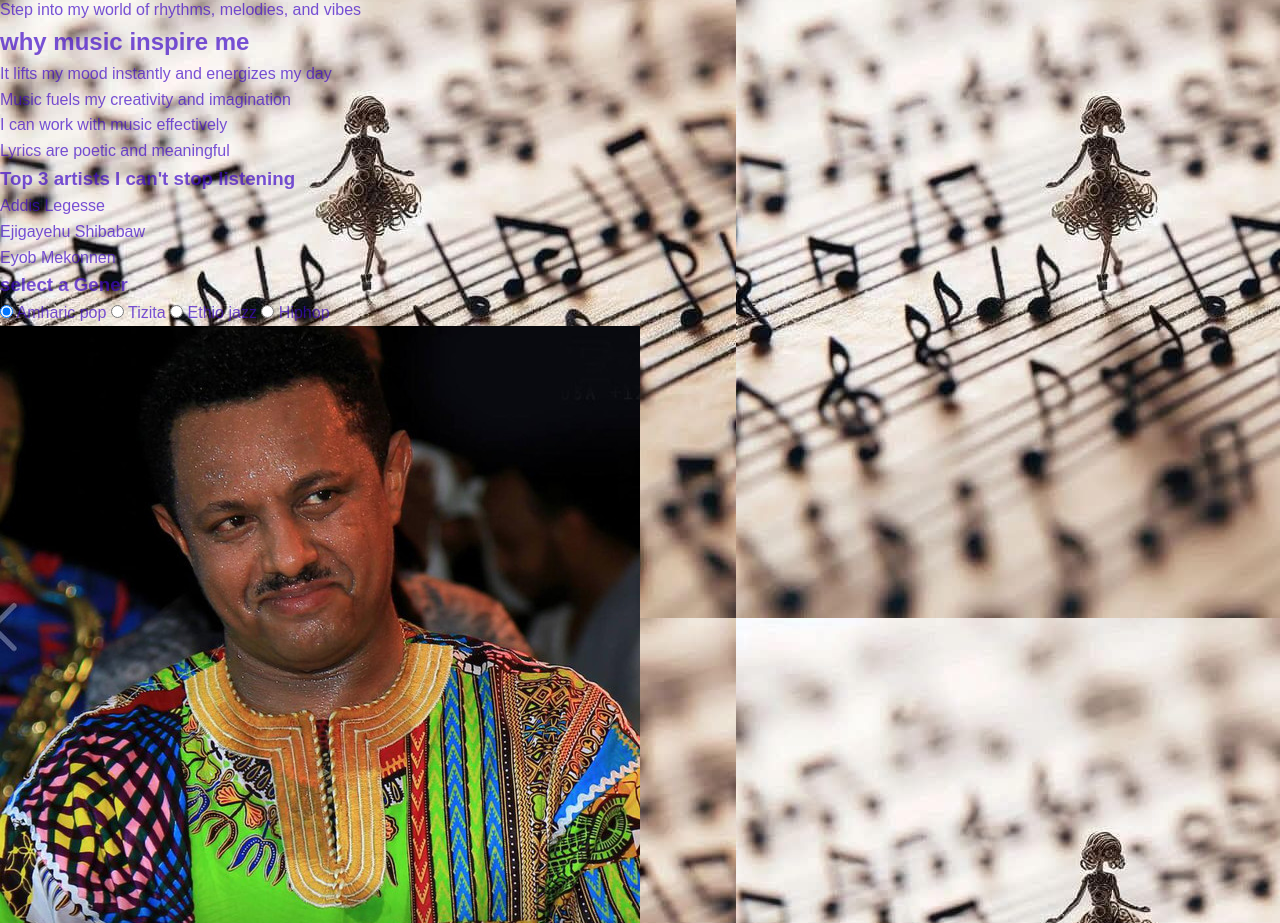
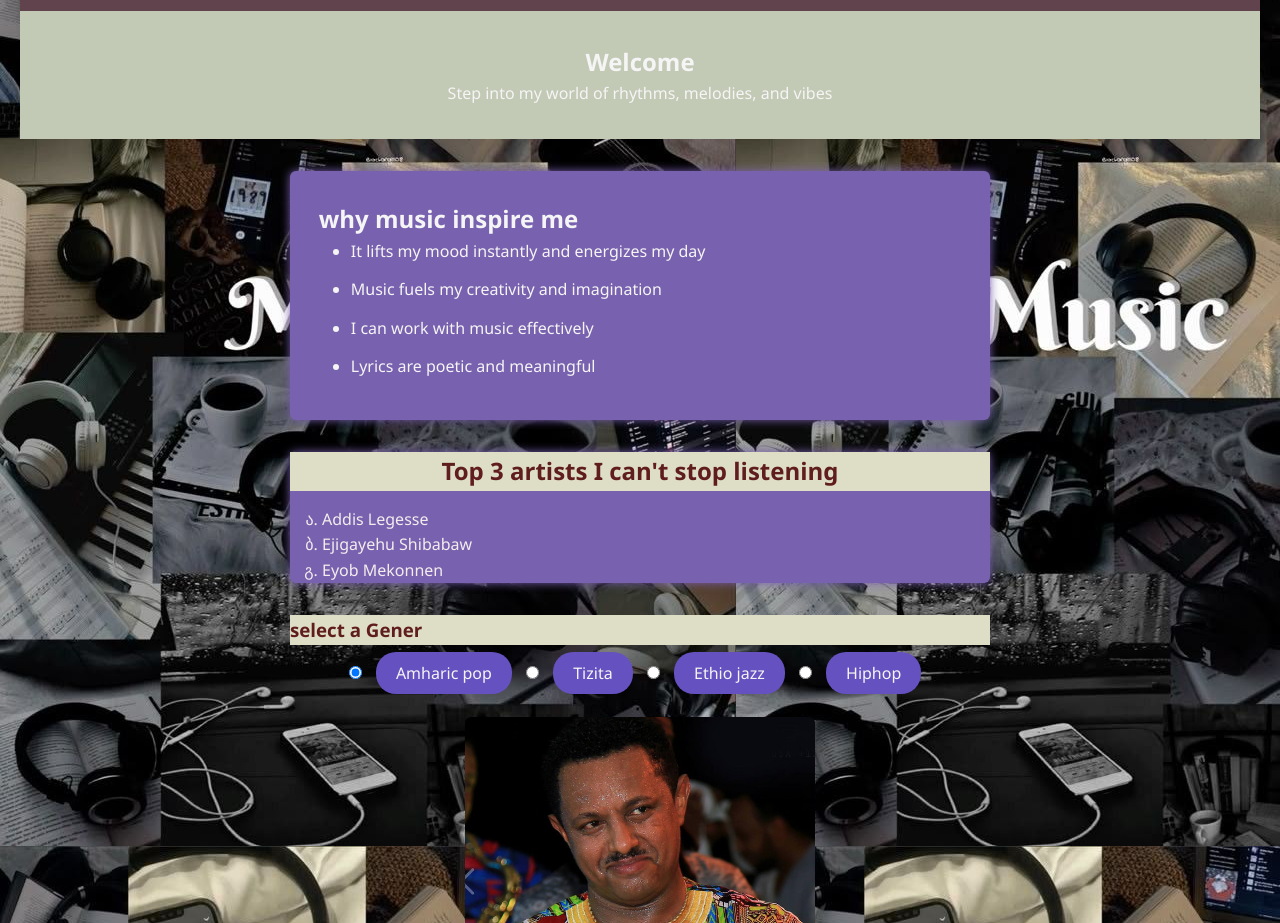
Before and after one commit to rahel-eyob/what-i-love, a plain HTML site: page index.html in a window 1280 px wide. Shown: the part 118-1041 px from the top of the page. Drawn offline with Linux system fonts and the light colour scheme; a web font is replaced by a local one.

Commit message:
add some images

```diff
--- a/index.html
+++ b/index.html
@@ -57,23 +57,29 @@
     <label for="pop">Amharic pop</label>
     <input type="radio" name="gener" id="tizita">
     <label for="tizita">Tizita</label>
-    <input type="radio" name="gener" id="ethio jazz">
-    <label for="ethio jazz">Ethio jazz</label>
+    <input type="radio" name="gener" id="ethio-jazz">
+    <label for="ethio-jazz">Ethio jazz</label>
     <input type="radio" name="gener" id="hiphop">
     <label for=" hiphop">Hiphop</label>
     <!--images of the musicians -->
-    <div class="pop songs">
+    <div class=" song pop-songs">
         <img src="/images/teddy.jpg" alt="Fiyorina">
+        <img src="/images/dawit.jpg" alt="dawit">
 
     </div>
-    <div class="tizita song">
+    <div class=" song tizita-songs">
         <img src="/images/mahamud.jpg" alt="tizita">
+        <img src="/images/bezawerk.jpg" alt="bezawerk">
+
     </div>
-    <div class="ethio jazz">
-        <img src="/images/mulatu.jpg" alt="jazz">
+    <div class=" song jazz-songs">
+        <img src="/images/mu.jpg" alt="jazz">
+
     </div>
-<div class="hiphop">
+<div class=" song hiphop-songs">
     <img src="/images/lij.jpg" alt="hiphop">
+    <img src="/images/rophi" alt="rophnan">
+
 </div>
 
     </section>
--- a/style/index.css
+++ b/style/index.css
@@ -4,11 +4,168 @@
     padding: 0;
 }
 body{
-    background-image: url("/images/note.jpg");
+    background-image: url("/images/music.jpg");
        font-family: 'Montserrat', sans-serif;
        line-height: 1.6;
        background-color: #f3f4ed;
-       color: rgba(63, 8, 200, 0.695)
+         color:rgb(245, 245, 245);
 
 
 }
+header{
+    position: sticky;
+    top: 0;
+    z-index: 1000;
+    background-color: rgb(97, 67, 77);
+    color: rgb(194, 194, 223);
+    padding: 1rem;
+    text-align: center;
+
+
+}
+nav a{
+     color: #eaeaea;
+    margin: 1rem;
+    text-decoration: none;
+      transition: 0.3s;
+
+}
+h3{
+    background-color: rgb(222, 222, 198);
+    box-sizing: content-box;
+
+}
+.hero{
+    background-color: rgb(194, 201, 181);
+    padding: 2rem;
+    text-align: center;
+
+}
+.why{
+    max-width: 700px;
+    margin: 2rem auto;
+    background-color: rgb(120, 97, 175);
+    padding:1.8rem ;
+    border-radius: 6px;
+    box-shadow: 0 0 10px rgb(120, 97, 175);
+}
+.why h3{
+    text-align: center;
+    margin-bottom: 1rem;
+
+}
+ .why ul{
+    list-style-type: disc ;
+    padding-left: 2rem;
+ }
+ .why li{
+    margin-bottom: 0.7rem;
+    line-height: 1.7;
+ }
+ .favorite-artist{
+    max-width: 700px;
+    margin: 2rem auto;
+    background-color: rgb(120, 97,175);
+    padding: 1.5;
+    border-radius: 6px;
+   box-shadow: 0 0 10px rgb(120, 97, 175);
+
+ }
+ .favorite-artist h3{
+    font-size: 1.5rem;
+    color:#601d1d;
+    margin-bottom: 1rem;
+    text-align: center;
+
+ }
+ .favorite-artist ol{
+    list-style: georgian;
+    padding-left: 2rem;
+    color:#f3eded ;
+ }
+ body{
+    font-family: 'Segoe UI', sans-serif;
+    background-color: #f3f4ed;
+    margin: 0;
+    padding: 20px;
+ }
+ .music-geeners{
+    text-align: center;
+    max-width: 700px;
+    margin: 0 auto;
+  ;
+ }
+ .music-geeners h3{
+    color: #601d1d;
+    text-align: left;
+    margin-bottom: 1rem;
+ }
+ .music-geeners input [type="radio"]{
+  display: none;
+
+ }
+.music-geeners label{
+    display: inline;
+    margin: 10px;
+    padding: 10px 20px;
+    background-color: #6651c1;
+    border-radius: 20px;
+    cursor: pointer;
+    transition: background-color 0.3s;
+
+}
+.music-geeners label:hover{
+    background-color: #bc0d0d;
+}
+.song{
+  margin-top: 30px;
+  justify-content: center;
+  flex-wrap: wrap;
+  gap: 30px;
+
+}
+.song{
+    display: none;
+  margin-top: 30px;
+  justify-content: center;
+  flex-wrap: wrap;
+  gap: 20px;
+}
+.song img{
+    width: 350px;
+    border-radius: 6px;
+    box-shadow: 0 4px rgba(0,0,0,0.1);
+
+}
+/* Show selected genre's music */
+#pop:checked ~ .pop-songs,
+#tizita:checked ~ .tizita-songs,
+#hiphop:checked ~ .hiphop-songs,
+#ethio-jazz:checked ~ .jazz-songs {
+  display: flex;
+}
+ {
+  display: flex;
+}
+/* Responsive layout for phones */
+@media (max-width: 600px) {
+  .genre-selector label {
+    display: block;
+    margin: 10px auto;
+    width: 80%;
+    font-size: 1em;
+  }
+  .song{
+    flex-direction:column ;
+    align-items: center;
+  }
+  .song img{
+    width: 80%;
+    max-width: 250px;
+
+  }
+}
+footer{
+    text-align: center;
+    background-color: #601d1d;
+}
```
Also changed, not shown: images/bezawerk.jpg (added), images/mu.jpg (added).
